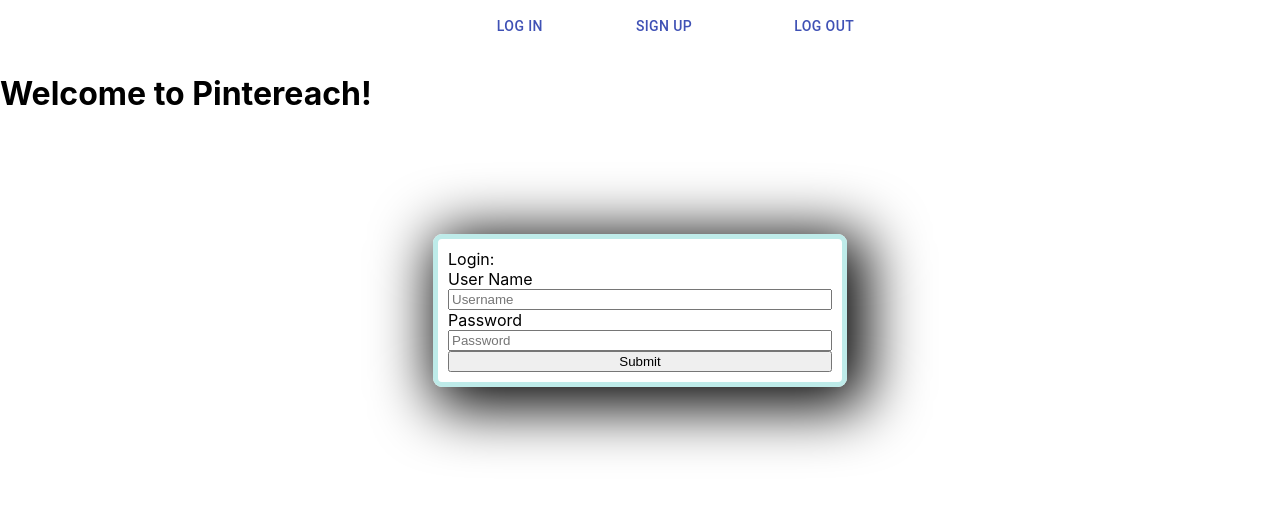
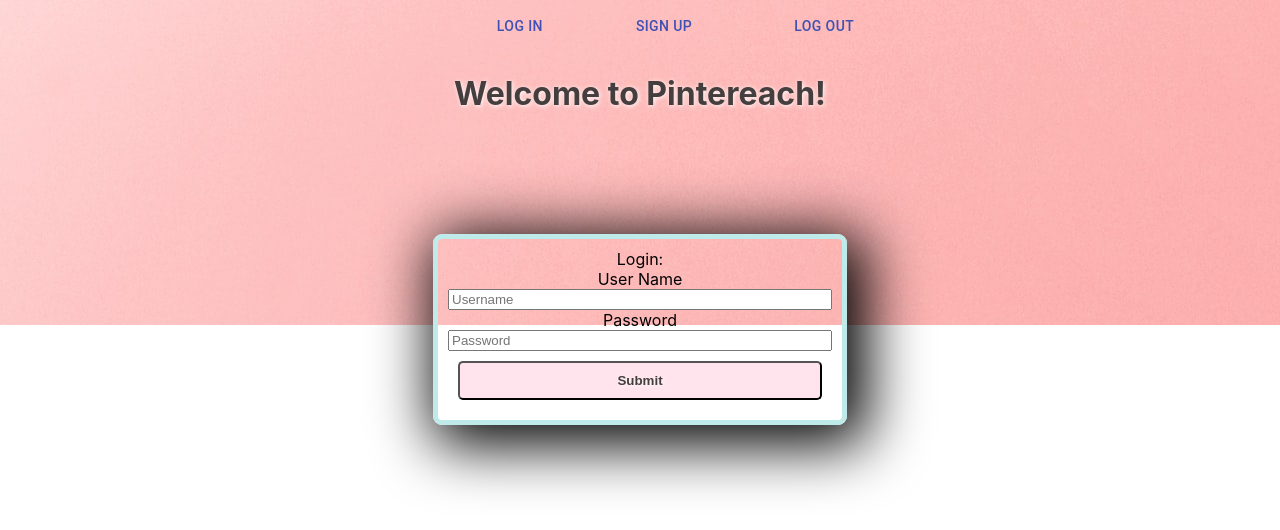
Before and after one commit to Build-Week-Pintereach-PT/Front-End, a React (Create React App) app: page /login in a window 1280 px wide. Shown: the top 530 px of the page. Built offline with nearby package versions, Linux system fonts and the light colour scheme.

Commit message:
CRUD functionality

```diff
--- a/package.json
+++ b/package.json
@@ -16,6 +16,7 @@
     "react-router-dom": "^5.1.2",
     "react-scripts": "3.4.0",
     "redux": "^4.0.5",
+    "redux-logger": "^3.0.6",
     "redux-thunk": "^2.3.0",
     "styled-components": "^5.0.1"
   },
--- a/src/App.css
+++ b/src/App.css
@@ -36,3 +36,48 @@
     transform: rotate(360deg);
   }
 }
+
+.App {
+  display: grid;
+  color: black;
+  background-image: url('./background.jpg');
+  background-position: cover;
+  justify-content: center;
+  align-content: center;
+  margin: 0 auto;
+  /* border: 1em solid greenyellow; */
+  /* grid-gap: 20px;
+  max-width: 1260px;
+  min-height: 500px; */
+}
+
+.Header {
+  color: #443e3e;
+  text-shadow: 1px 1px 5px #fff;
+}
+.card{
+  display: flex;
+}
+/* write your parent styles in here for your App.js */
+.card-parent {
+  flex-direction: row;
+  background-color: #8ac6d1;
+  border: 0.5em solid #8ac6d1;
+  border-radius: 5px;
+  margin: 2em;
+}
+.header-bar{
+  background-color: black;
+  font-size: 2rem;
+  width: 100%;
+}
+
+button {
+  background-color: #ffe3ed;
+  color: #443e3e;
+  text-shadow: 1px 1px 5px #fff;
+  border-radius: 5px;
+  margin: 10px;
+  padding: 10px;
+  font-weight: bold;
+}
--- a/src/App.js
+++ b/src/App.js
@@ -14,9 +14,9 @@ import PrivateRoute from './utils/PrivateRoute';
 
 function App() {
   return (
-    <div>
+    <div className="App">
       <NavBar/>
-      <h1>Welcome to Pintereach!</h1>
+      <h1 className="Header">Welcome to Pintereach!</h1>
       <Route exact path= '/signup' component= {SignUp}/>
       <Route exact path='/login' component={Login}/>
       <PrivateRoute exact path='/dashboard' component={DashBoard}/>
--- a/src/actions/index.js
+++ b/src/actions/index.js
@@ -75,13 +75,18 @@ export const ADD_BOARD_FAILURE = "ADD_BOARD_FAILURE";
   }
 
 export const EDIT_BOARD_START = "EDIT_BOARD_START";
+export const EDIT_BOARD_SUCCESS = "EDIT_BOARD_SUCCESS";
 export const EDIT_BOARD_FAILURE = "EDIT_BOARD_START";
 
-  export const editBoards = (id, editedBoard) => dispatch => {
+  export const editBoards = (id, { user_id, name }) => dispatch => {
+    console.log("from PUT", { user_id, name })
+    let  theGoods = { user_id, name };
+    dispatch({ type: EDIT_BOARD_START })
     AxiosWithAuth()
-    .put(`/api/articles/${id}`)
+    .put(`/api/boards/${id}`, theGoods)
     .then(res => {
-      dispatch({type: EDIT_BOARD_START, payload: editedBoard})
+      console.log("from PUT", res.data)
+      dispatch({type: EDIT_BOARD_SUCCESS, payload: {id: id, object: {user_id, name, id}}})
     })
     .catch(err => {
       dispatch({ type: FAILURE, payload: err})
--- a/src/components/board/BoardList.js
+++ b/src/components/board/BoardList.js
@@ -17,6 +17,7 @@ const BoardList = (props) =>  {
     }, [])
 
     const editBoard = board => {
+
         setEditing(true);
         setBoardToEdit(board);
     }
@@ -32,12 +33,16 @@ const BoardList = (props) =>  {
         <div>
             {props.boards.length > 0 &&
             props.boards.map((index) => {
-                return ( <div>
-
-                    <h3>{index.name}</h3>
-                    <button onClick={() => editBoard(index)}>Edit</button>
-                    <button value={index.id} onClick={handleDelete}>Delete</button>
-            </div>)
+                return (
+                    <div className="card">
+                        <div className="card-parent">
+                        <h3>{index.name}</h3>
+                        <button>View Articles</button>
+                        <button onClick={() => editBoard(index)}>Edit</button>
+                        <button value={index.id} onClick={handleDelete}>Delete</button>
+                        </div>
+                    </div>
+                )
 
             })}
                {editing && (
--- a/src/index.js
+++ b/src/index.js
@@ -4,11 +4,12 @@ import './index.css';
 import App from './App';
 import { BrowserRouter as Router}  from  'react-router-dom'
 import thunk from 'redux-thunk'
+import logger from 'redux-logger'
 import { Provider } from 'react-redux'
 import { createStore, applyMiddleware} from 'redux'
 import reducer from './reducers/reducers'
 
-const store = createStore(reducer, applyMiddleware(thunk));
+const store = createStore(reducer, applyMiddleware(thunk, logger));
 ReactDOM.render(
     <Provider store={store}>
         <Router>
--- a/src/reducers/reducers.js
+++ b/src/reducers/reducers.js
@@ -10,6 +10,7 @@ import {
     ADD_BOARD_SUCCESS,
     ADD_BOARD_FAILURE,
     EDIT_BOARD_START,
+    EDIT_BOARD_SUCCESS,
     EDIT_BOARD_FAILURE,
     DELETE_BOARD_START,
     DELETE_BOARD_FAILURE} from '../actions/index';
@@ -18,6 +19,7 @@ import {
         LoggingIn: false,
         isLoggedIn: false,
         isFetching: false,
+        editing: false,
         boards: [],
         articles: [],
 
@@ -74,9 +76,17 @@ import {
                 case EDIT_BOARD_START:
                     return {
                         ...state,
+                        editing: true
+                    }
+                case EDIT_BOARD_SUCCESS:
+                    return {
+                        ...state,
                         boards: state.boards.map(board => {
+                            console.log('reducer', board.id, action.payload )
+                            console.log("edit reducer", action.payload.id, action.payload.object)
                             if (board.id === action.payload.id) {
-                                return action.payload
+
+                                return action.payload.object
                             }
                             else {
                                 return board;
```
Also changed, not shown: src/background.jpg (added), 1 other file (tests, documents, lock files or other folders).
